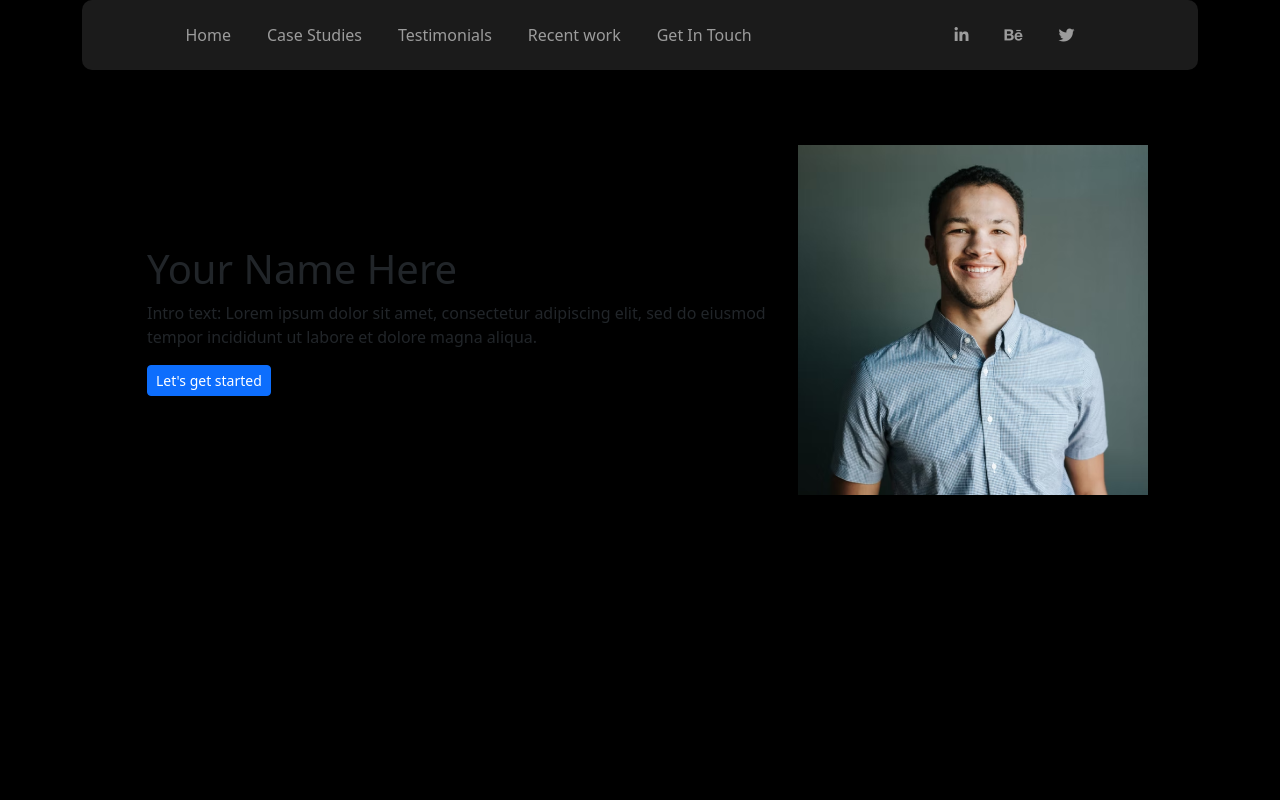
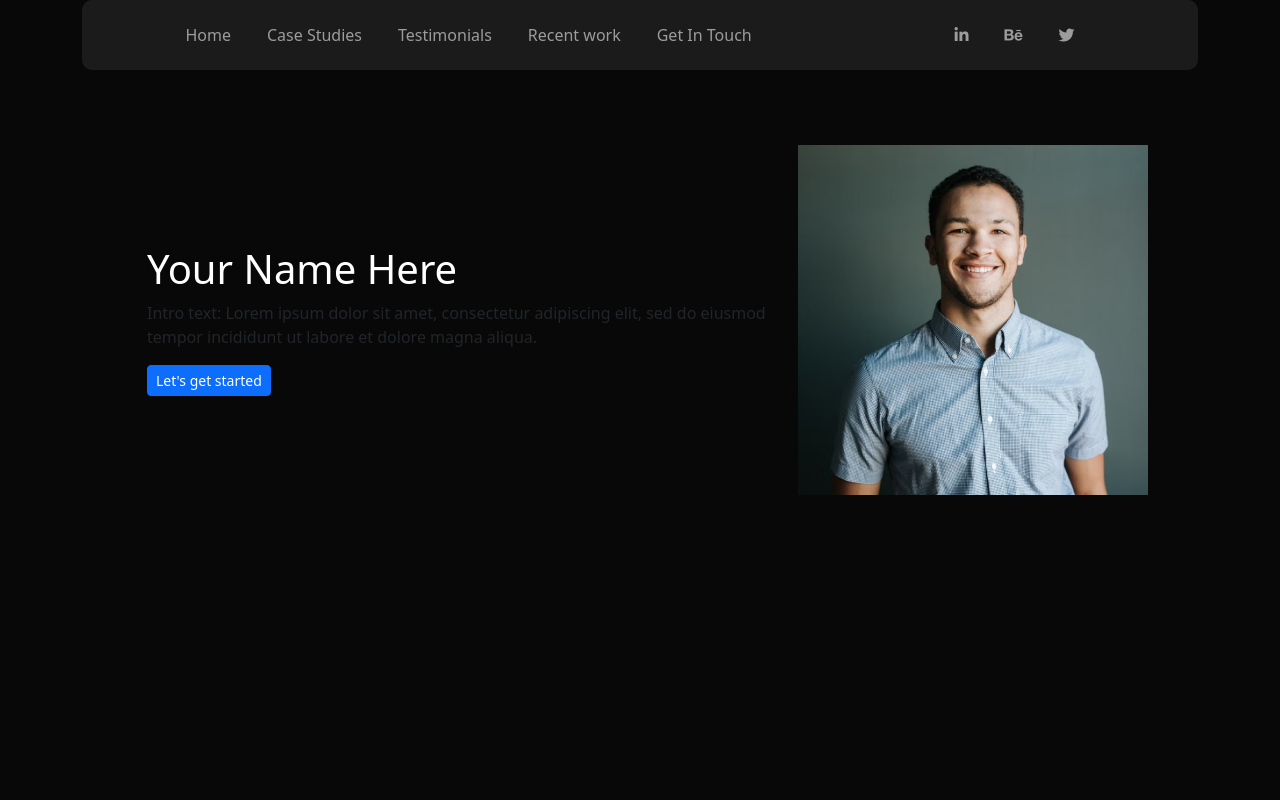
Before and after one commit to mizanur1326/figmaToHtml, a PHP site: page / in a window 1280 px wide. Run offline with PHP 8.4, Linux system fonts and the light colour scheme; some libraries are stand-ins or nearby versions.

Commit message:
working on hero section

```diff
--- a/personal_portfolio/style.css
+++ b/personal_portfolio/style.css
@@ -5,7 +5,7 @@
 }
 .home{
     height: 100vh;
-    background-color: black;
+    background-color: #080808;
 }
 .navbar{
     background-color: #1B1B1B;
@@ -26,3 +26,6 @@
     display: flex;
     align-items: center;
 }
+.heroMain h1{
+    color: #fff;
+}
```
